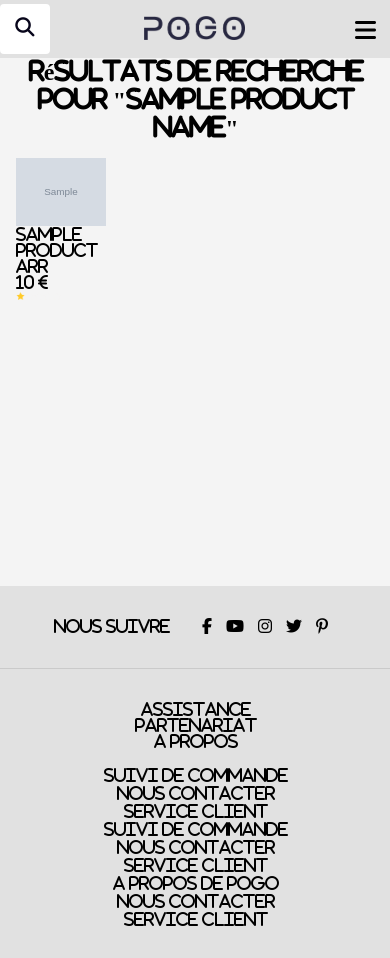
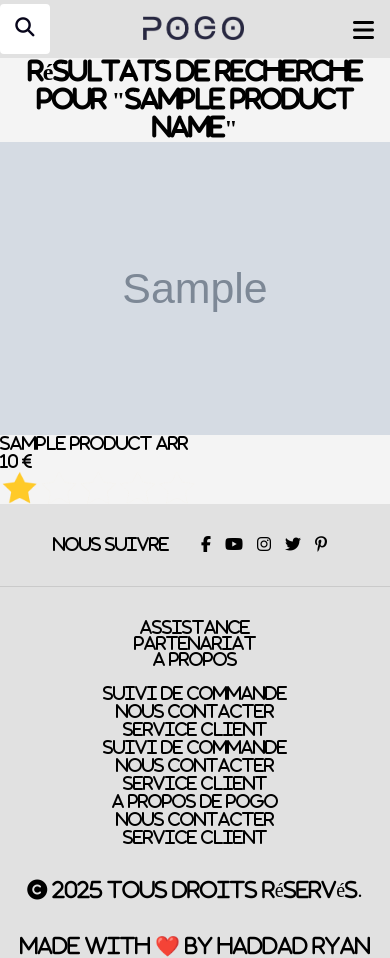
Before and after one commit to RyanDevGitHub/POGO, a PHP site: template views/product_by_name.php in a window 390 px wide. Run offline with PHP 8.4, Linux system fonts and the light colour scheme; the visitor is signed in with stand-in values (Sample User, id 1); tables that the repository leaves empty or names only in its code hold one stand-in row (values such as "Sample post"); the template is opened without the code that fills it: most values are stand-ins (such as "Sample title", 1, 10 or a date in 2020); grey boxes marked "Sample" are stand-in pictures; some libraries are stand-ins or nearby versions.

Commit message:
responsive for phone

```diff
--- a/assets/css/search_by_name.css
+++ b/assets/css/search_by_name.css
@@ -17,14 +17,9 @@ section {
   grid-column: 1;
   grid-row: 2;
   display: grid;
-  grid-template-columns:
-    minmax(90px, 25%) minmax(90px, 25%) minmax(90px, 25%)
-    minmax(90px, 25%);
-  grid-template-rows: minmax(90px, 25%) minmax(90px, 25%) minmax(90px, 25%) minmax(
-      90px,
-      25%
-    );
-  padding: 1rem;
+  grid-template-columns: repeat(auto-fit, minmax(90px, 1fr));
+  grid-auto-rows: auto; /* ou minmax(90px, auto) si tu veux une hauteur mini */
+  gap: 10px;
 }
 section a {
   /* margin: 1rem; */
```
Also changed, not shown: assets/imgs/img-products/maillot-rugby-entrainement-noir-nike-_22_2_1.jpg (added).
